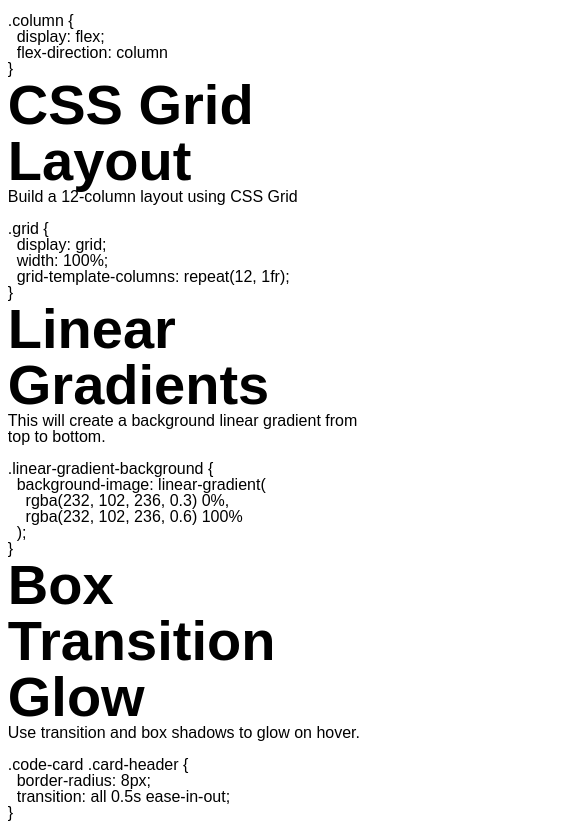
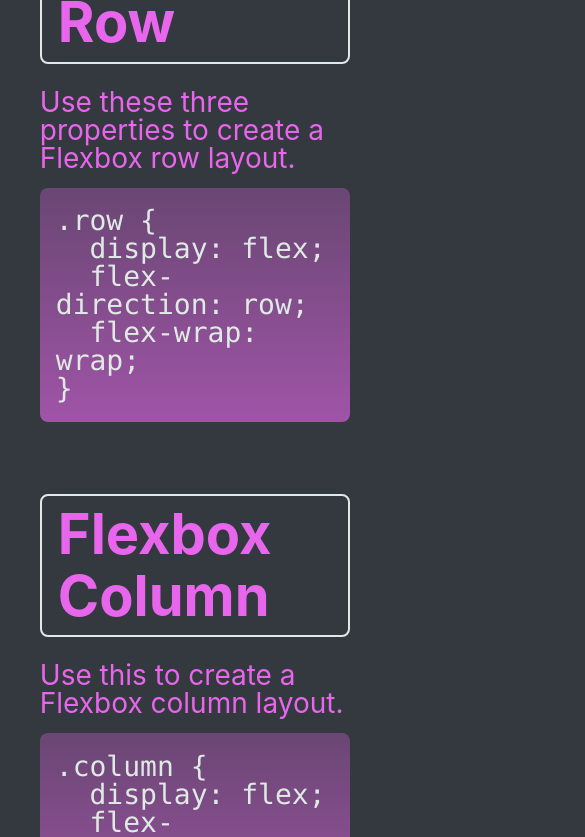
Before and after one commit to eugeneisingizwe/CSS-Snipped-Cheat, a plain HTML site: page index.html in a window 390 px wide. Shown: the part 787-1624 px from the top of the page, 585 px wide, since content can reach past the window. Drawn offline with Linux system fonts and the light colour scheme.

Commit message:
added media query for mobile first approach and larger screens

```diff
--- a/Assets/css/style.css
+++ b/Assets/css/style.css
@@ -1,11 +1,16 @@
 /* color scheme sourced from http://khroma.co/generator/ */
 :root {
+  --outer-space: #33393f;
+  --bright-turquoise: #2aefcb;
+  --gin: #e0eae4;
+  --heliotrope: #e866ec;
+}
 
-}
 
 /* set content highlight color and background */
 ::selection {
-
+  background-color: var(--bright-turquoise);
+  color: var(--outer-space);
 }
 
 html {
@@ -15,6 +20,12 @@ html {
 
 body {
   /* Sans Serif font stack is implemented to help select the best font for each type of computer operating system */
+  font-family: -apple-system, BlinkMacSystemFont, 'Segoe UI', Roboto, Helvetica,
+    Arial, sans-serif, 'Apple Color Emoji', 'Segoe UI Emoji', 'Segoe UI Symbol';
+
+  font-size: 1.75rem;
+  color: var(--gin);
+  background-color: var(--outer-space);
 
 
   /* set body font size to 1.75rem, which is 1.75x more than the font-size of 10px, making it 17.5px  */
@@ -27,11 +38,16 @@ h3,
 h4,
 h5,
 h6 {
+  margin-bottom: 0.625rem;
+  color: var(--heliotrope);
+  font-weight: 700;
+  line-height: 1.1;
 
 }
 
 h1 {
   /* 4rem = 40px (4 * 10px) */
+  font-size: 4rem;
 
 }
 
@@ -61,7 +77,10 @@ p {
 
 code {
   /* Monospace font stack is used for our code blocks to make it look more like code */
-
+  font-family: Consolas, 'Andale Mono WT', 'Andale Mono', 'Lucida Console',
+  'Lucida Sans Typewriter', 'DejaVu Sans Mono', 'Bitstream Vera Sans Mono',
+  'Liberation Mono', 'Nimbus Mono L', Monaco, 'Courier New', Courier,
+  monospace;
 }
 
 header {
@@ -88,7 +107,11 @@ footer {
 
 /* create our main grid with flexbox, use negative margins to offset the padding on the .card-column class */
 .row {
-
+  display: flex;
+  flex-wrap: wrap;
+  flex-direction: row;
+  margin-left: -1.5rem;
+  margin-right: -1.5rem;
 }
 
 .justify-center {
@@ -97,28 +120,44 @@ footer {
 
 /* using a mobile-first approach, set base column width to be 100% and we'll update it using media queries for larger screen sizes */
 .card-column {
-
+  flex: 1 0 100%;
+  padding: 1.5rem;
   /* when the screen resizes, make it so our columns don't jump in size */
+  transition: flex-basis 500ms linear;
+  margin-bottom: 1.5rem;
 
 }
 
 /* make each code card a flexbox column to align and justify content within it */
 .code-card {
 
-
+  display: flex;
+  /* justify-content: unset; */
+  flex-direction: column;
+  justify-content: flex-start;
+  min-height: 100%;
+  padding: 2rem;
+  color: var(--heliotrope);
   /* outline is like border, but on the outside of the box instead of inside */
 
 }
 
 .code-card .card-header {
   /* use position and negative margins to move title of card over the card's outline and create an overlap effect */
-
+  position: relative;
+  margin: -4rem 0 1.5rem 0;
+  padding: 0.5rem 1rem;
+  background-color: var(--outer-space);
+  color: var(--heliotrope);
+  border: 2px solid var(--gin);
+  border-radius: 8px;
+  transition: all 0.5s ease-in-out;
 }
 
 /* set an outer and inner drop shadow on the card to create a glowing effect on hover */
 .code-card:hover,
 .code-card:hover .card-header {
-
+  box-shadow: inset 0px 0px 8px var(--heliotrope), 0 0 15px var(--heliotrope);
 }
 
 /* each card's code block grows to the height of the largest code block on the page, making each card even in height */
@@ -127,28 +166,50 @@ footer {
 }
 
 .code-card pre {
-  /* set styles to make it so code wraps in <pre> instead of overflowing */
-
-  /* use linear-gradient() function to create a fading background  */
+    /* set styles to make it so code wraps in <pre> instead of overflowing */
+    white-space: pre-wrap;
+    overflow: auto;
+    tab-size: 4;
+    padding: 1.2rem 1rem;
+    color: var(--gin);
+    border-radius: 8px;
+    /* use linear-gradient() function to create a fading background  */
+    background-image: linear-gradient(
+      rgba(232, 102, 236, 0.3) 0%,
+      rgba(232, 102, 236, 0.6) 100%
+    );
+    display: flex;
+    align-items: center;
 
 }
 
 /* on <pre> click, select all contents so the code is highlighted */
 .code-card pre:active {
-
+  user-select: all;
 }
 
 /* using a mobile-first approach, use `min-width` values going from narrow -> wide for a responsive design */
 @media screen and (min-width: 768px) {
   /* on tablets, set columns to only be 50% of the width and not grow */
   .card-column {
-
+    flex: 0 0 50%;
+    max-width: 50%;
   }
 
   /* select the last child to grow to full width if it has space to grow */
   .card-column:last-child {
-
+    flex-grow: 1;
   }
 }
 
 /* media query for larger screens */
+@media screen and (min-width: 992px) {
+  header {
+    width: 75%;
+  }
+
+  .card-column {
+    flex: 0 0 33.333%;
+    max-width: 33.333%;
+  }
+}
```
Also changed, not shown: Images/01-app-desktop.png (deleted), Images/02-app-tablet.png (deleted), Images/03-app-mobile.png (deleted), Images/127.0.0.1_5501_02-Advanced-CSS_01-Activities_28-Stu_Mini-Project_Main_index.html.png (added), 1 other file.
